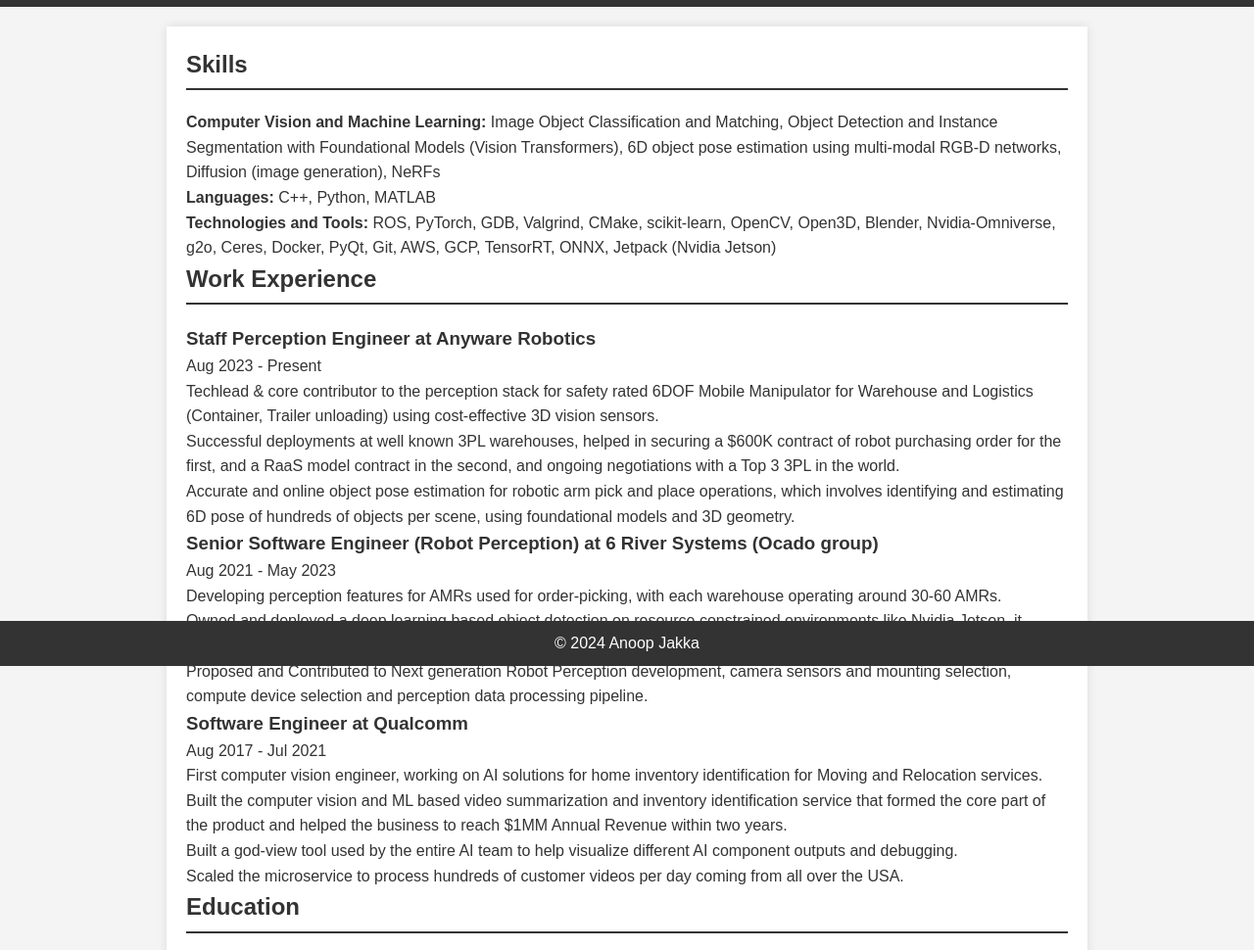
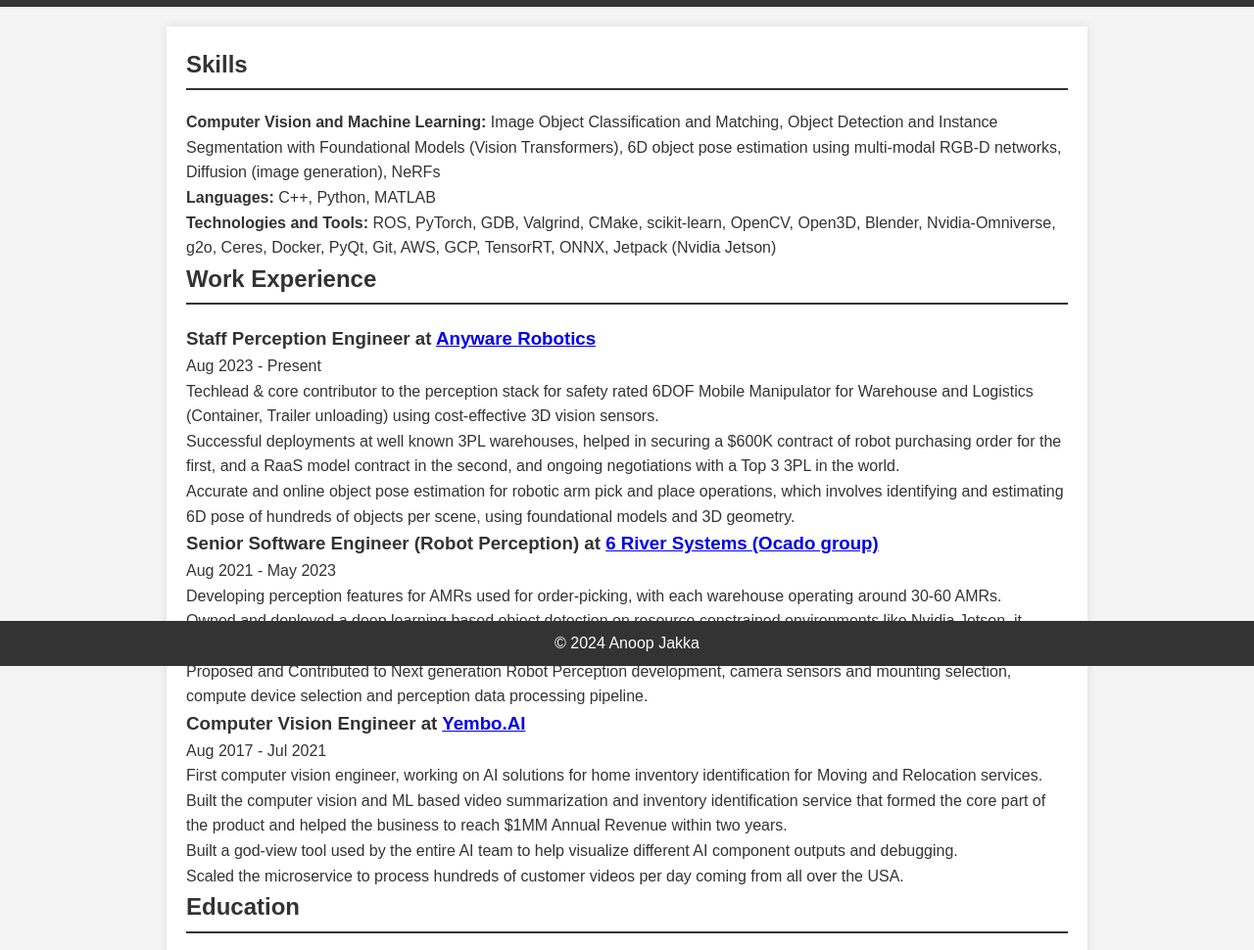
Before and after one commit to anoopjk/anoop.github.io, a plain HTML site: page about.html in a window 1280 px wide. Shown: the part 120-1090 px from the top of the page at 98% size. Drawn offline with Linux system fonts and the light colour scheme.

Commit message:
added hyperlinks

```diff
--- a/about.html
+++ b/about.html
@@ -36,7 +36,7 @@
         <section id="work-experience">
             <h2>Work Experience</h2>
             <div class="job">
-                <h3>Staff Perception Engineer at Anyware Robotics</h3>
+                <h3>Staff Perception Engineer at <a href="https://anyware-robotics.com/" target="_blank">Anyware Robotics</a></h3>
                 <p>Aug 2023 - Present</p>
                 <!-- add buller points-->
                 <p>Techlead & core contributor to the perception stack for safety rated 6DOF Mobile Manipulator for
@@ -51,7 +51,7 @@
             </div>
 
             <div class="job">
-                <h3>Senior Software Engineer (Robot Perception) at 6 River Systems (Ocado group)</h3>
+                <h3>Senior Software Engineer (Robot Perception) at <a href="https://6river.com/" target="_blank">6 River Systems (Ocado group)</a></h3>
                 <p>Aug 2021 - May 2023</p>
                 <p>Developing perception features for AMRs used for order-picking, with each warehouse operating around
                     30-60 AMRs.</p>
@@ -63,7 +63,7 @@
             </div>
 
             <div class="job">
-                <h3>Software Engineer at Qualcomm</h3>
+                <h3>Computer Vision Engineer at <a href="https://yembo.ai/" target="_blank">Yembo.AI</a></h3>
                 <p>Aug 2017 - Jul 2021</p>
                 <p>First computer vision engineer, working on AI solutions for home inventory identification for Moving
                     and Relocation services.</p>
```
